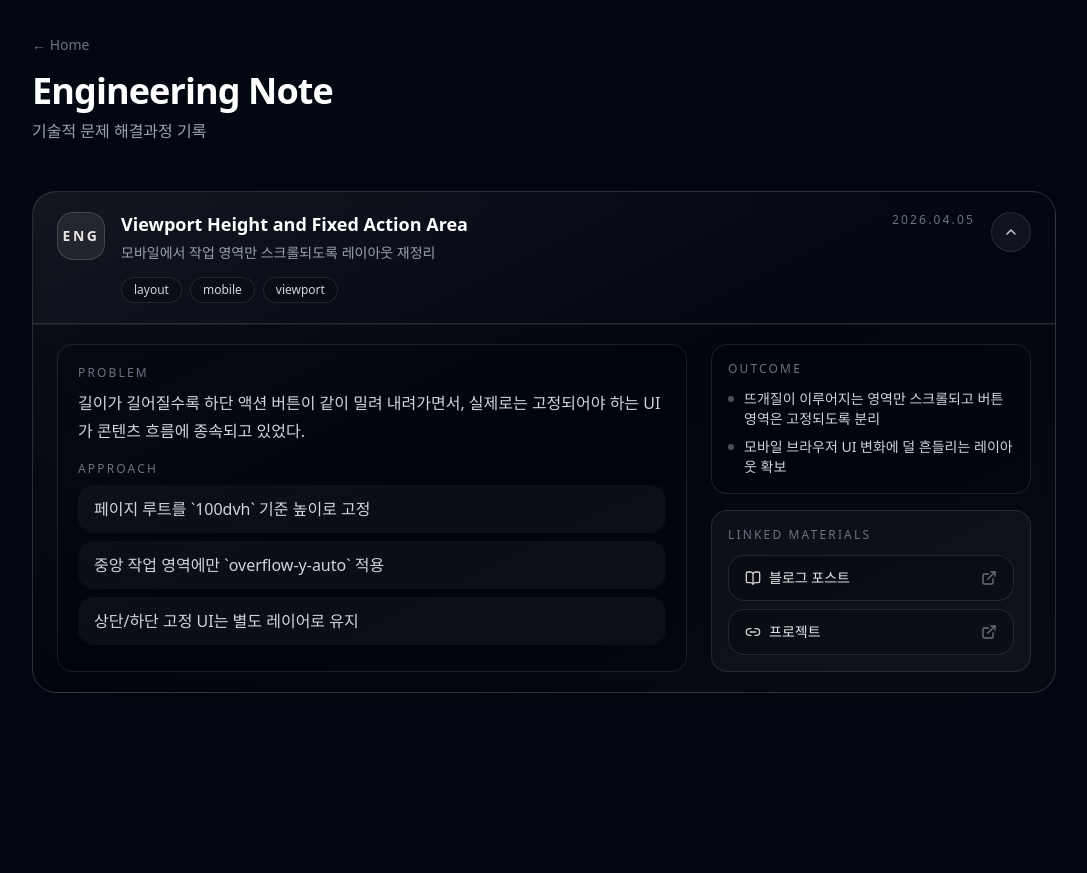
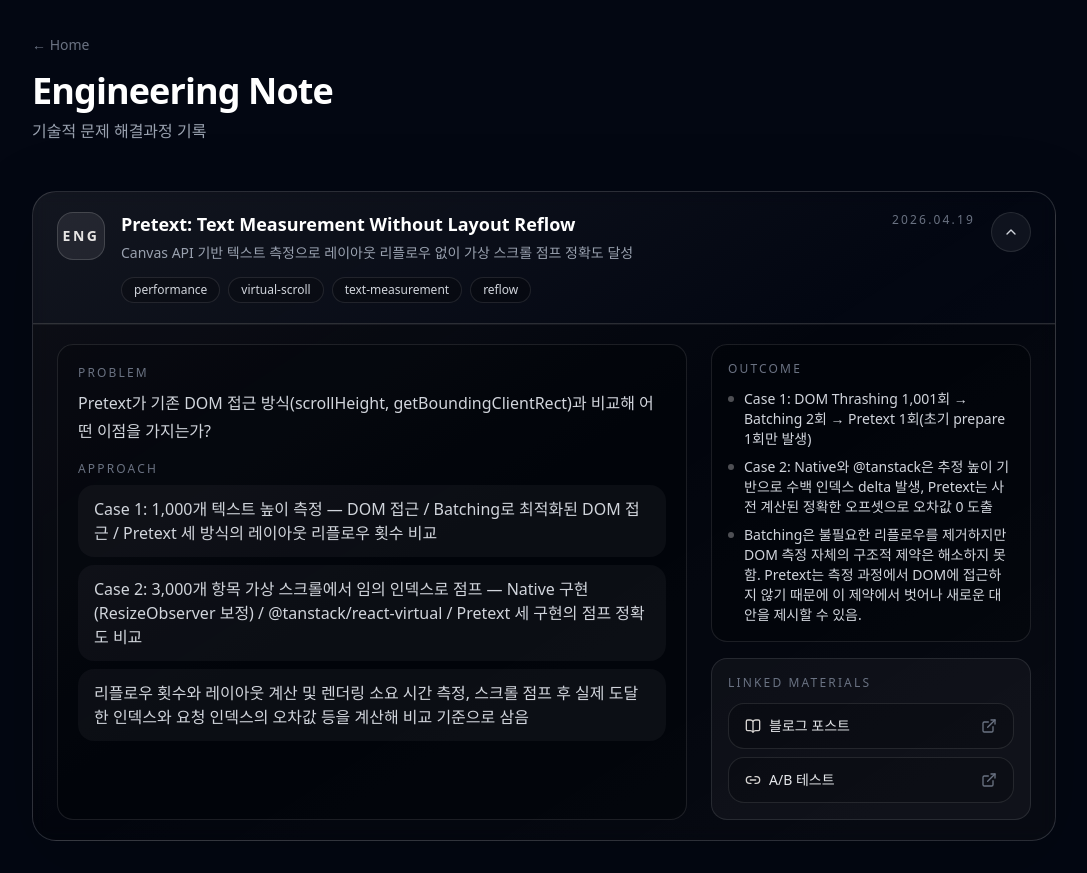
Before and after one commit to amaran-th/interactive-portfolio, a Next.js app: page /engineering-note in a window 1280 px wide. Shown: the whole page, without its empty margins (96-1183 px from the left). Before the commit the page ends 800 px from the top, so only its background shows below. Built offline with nearby package versions, Linux system fonts and the light colour scheme.

Commit message:
feat : Pretext 성능 테스트 Engineering Note 항목 추가

```diff
--- a/app/(portfolio)/engineering-note/_sections/data.ts
+++ b/app/(portfolio)/engineering-note/_sections/data.ts
@@ -16,31 +16,33 @@ export type EngineeringEntry = {
 
 export const engineeringEntries: EngineeringEntry[] = [
   {
-    id: "viewport-scroll-lock",
-    title: "Viewport Height and Fixed Action Area",
-    subtitle: "모바일에서 작업 영역만 스크롤되도록 레이아웃 재정리",
-    date: "2026.04.05",
-    tags: ["layout", "mobile", "viewport"],
+    id: "pretext-text-measurement",
+    title: "Pretext: Text Measurement Without Layout Reflow",
+    subtitle:
+      "Canvas API 기반 텍스트 측정으로 레이아웃 리플로우 없이 가상 스크롤 점프 정확도 달성",
+    date: "2026.04.19",
+    tags: ["performance", "virtual-scroll", "text-measurement", "reflow"],
     problem:
-      "길이가 길어질수록 하단 액션 버튼이 같이 밀려 내려가면서, 실제로는 고정되어야 하는 UI가 콘텐츠 흐름에 종속되고 있었다.",
+      "Pretext가 기존 DOM 접근 방식(scrollHeight, getBoundingClientRect)과 비교해 어떤 이점을 가지는가?",
     approach: [
-      "페이지 루트를 `100dvh` 기준 높이로 고정",
-      "중앙 작업 영역에만 `overflow-y-auto` 적용",
-      "상단/하단 고정 UI는 별도 레이어로 유지",
+      "Case 1: 1,000개 텍스트 높이 측정 — DOM 접근 / Batching로 최적화된 DOM 접근 / Pretext 세 방식의 레이아웃 리플로우 횟수 비교",
+      "Case 2: 3,000개 항목 가상 스크롤에서 임의 인덱스로 점프 — Native 구현(ResizeObserver 보정) / @tanstack/react-virtual / Pretext 세 구현의 점프 정확도 비교",
+      "리플로우 횟수와 레이아웃 계산 및 렌더링 소요 시간 측정, 스크롤 점프 후 실제 도달한 인덱스와 요청 인덱스의 오차값 등을 계산해 비교 기준으로 삼음",
     ],
     outcome: [
-      "뜨개질이 이루어지는 영역만 스크롤되고 버튼 영역은 고정되도록 분리",
-      "모바일 브라우저 UI 변화에 덜 흔들리는 레이아웃 확보",
+      "Case 1: DOM Thrashing 1,001회 → Batching 2회 → Pretext 1회(초기 prepare 1회만 발생)",
+      "Case 2: Native와 @tanstack은 추정 높이 기반으로 수백 인덱스 delta 발생, Pretext는 사전 계산된 정확한 오프셋으로 오차값 0 도출",
+      "Batching은 불필요한 리플로우를 제거하지만 DOM 측정 자체의 구조적 제약은 해소하지 못함. Pretext는 측정 과정에서 DOM에 접근하지 않기 때문에 이 제약에서 벗어나 새로운 대안을 제시할 수 있음.",
     ],
     links: [
       {
         label: "블로그 포스트",
-        href: "https://amaran-th.vercel.app/",
+        href: "https://amaran-th.vercel.app/Pretext%EB%9D%BC%EC%9D%B4%EB%B8%8C%EB%9F%AC%EB%A6%AC",
         type: "blog",
       },
       {
-        label: "프로젝트",
-        href: "/playground/knit-muffler",
+        label: "A/B 테스트",
+        href: "/pretext",
         type: "project",
       },
     ],
```
